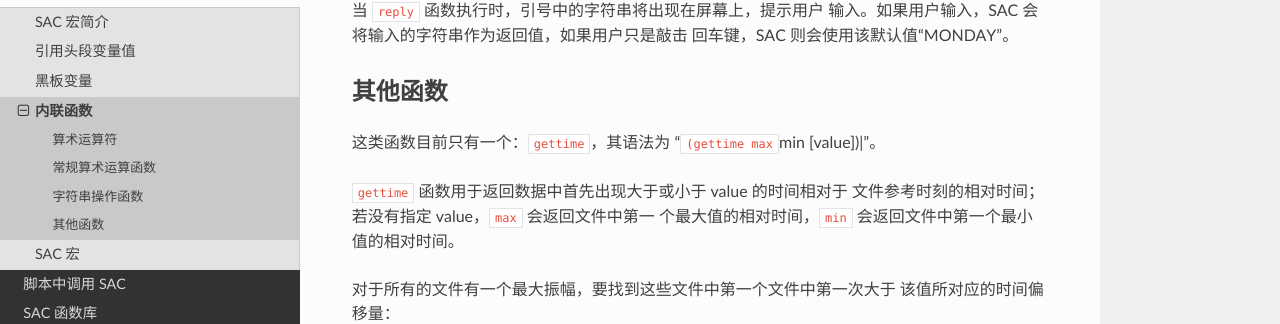
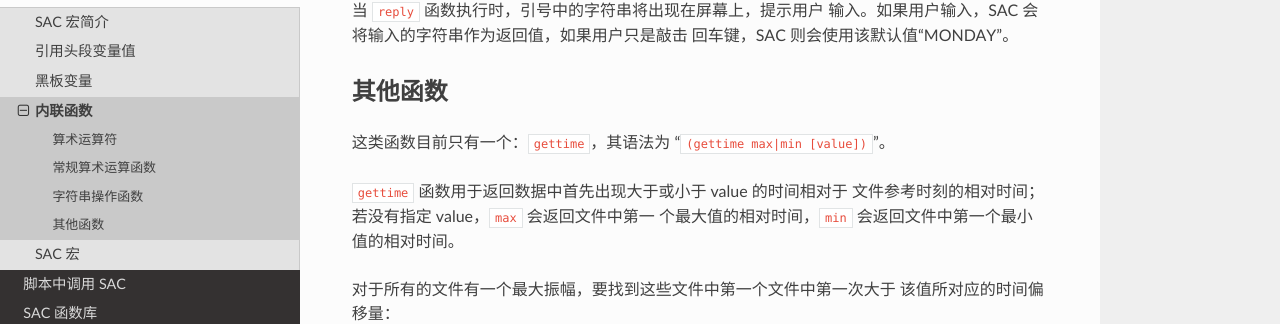
Before and after one commit to seisman/SAC_Docs_zh, a Sphinx documentation site: the page built from source/macros/inline-functions.rst, in a window 1280 px wide and 900 px high, scrolled down 4564 px. Shown: the part 125-449 px from the top of the window. Built offline with Sphinx 7.4.7 and the Read the Docs theme 2.0.0, drawn with Linux system fonts in a browser that asks for light colours.

Commit message:
Fix a typo

```diff
--- a/source/macros/inline-functions.rst
+++ b/source/macros/inline-functions.rst
@@ -29,7 +29,7 @@
 
 所有的操作数都被认为是实型的，所有的算术运算都按照双精度浮点型进行运算；
 
-SAC支持的操作符是包括：“``+  -  *  /  **``”。
+SAC支持的操作符是包括：“``+  -  *  /  **``\ ”。
 
 看几个简单的例子:
 
@@ -264,8 +264,7 @@
 其他函数
 --------
 
-这类函数目前只有一个：\ ``gettime``\ ，其语法为 “``(gettime max``\ min
-[value])\|”。
+这类函数目前只有一个：\ ``gettime``\ ，其语法为 “``(gettime max|min [value])``\ ”。
 
 ``gettime`` 函数用于返回数据中首先出现大于或小于 value 的时间相对于
 文件参考时刻的相对时间；若没有指定 value，\ ``max`` 会返回文件中第一
```
